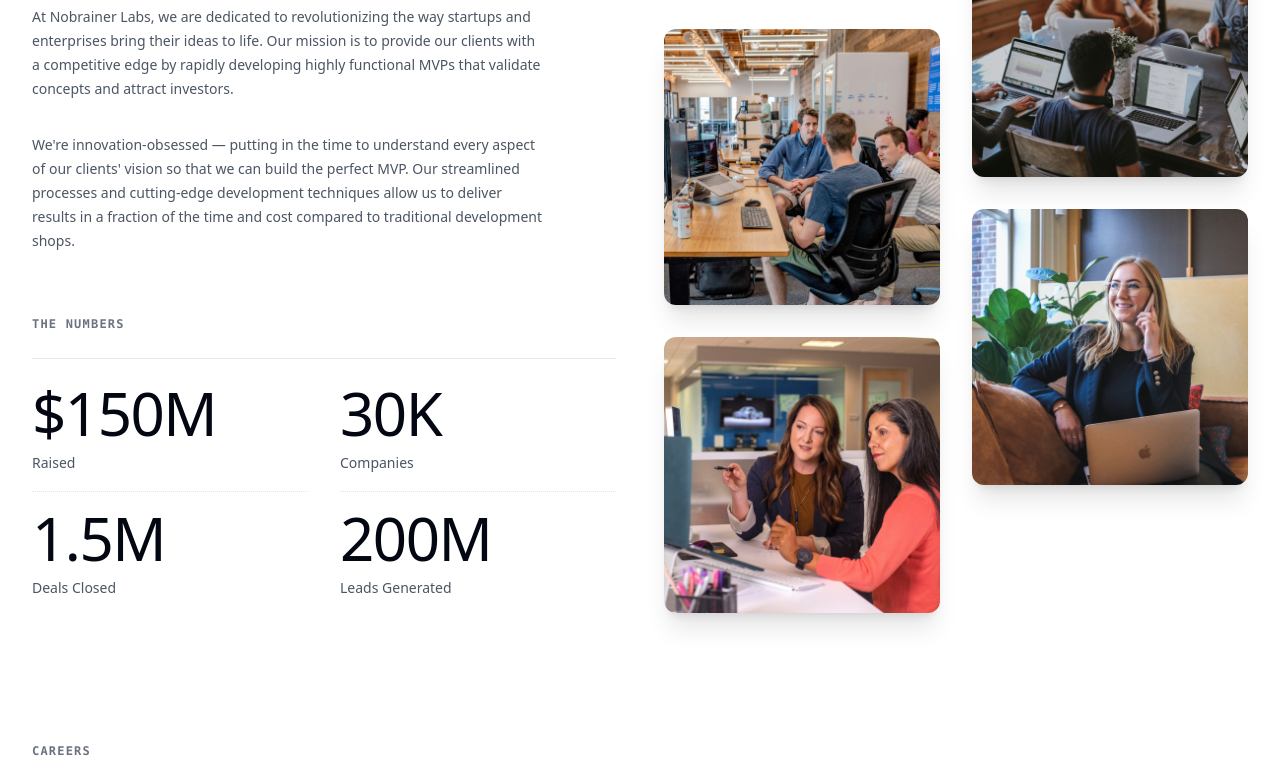
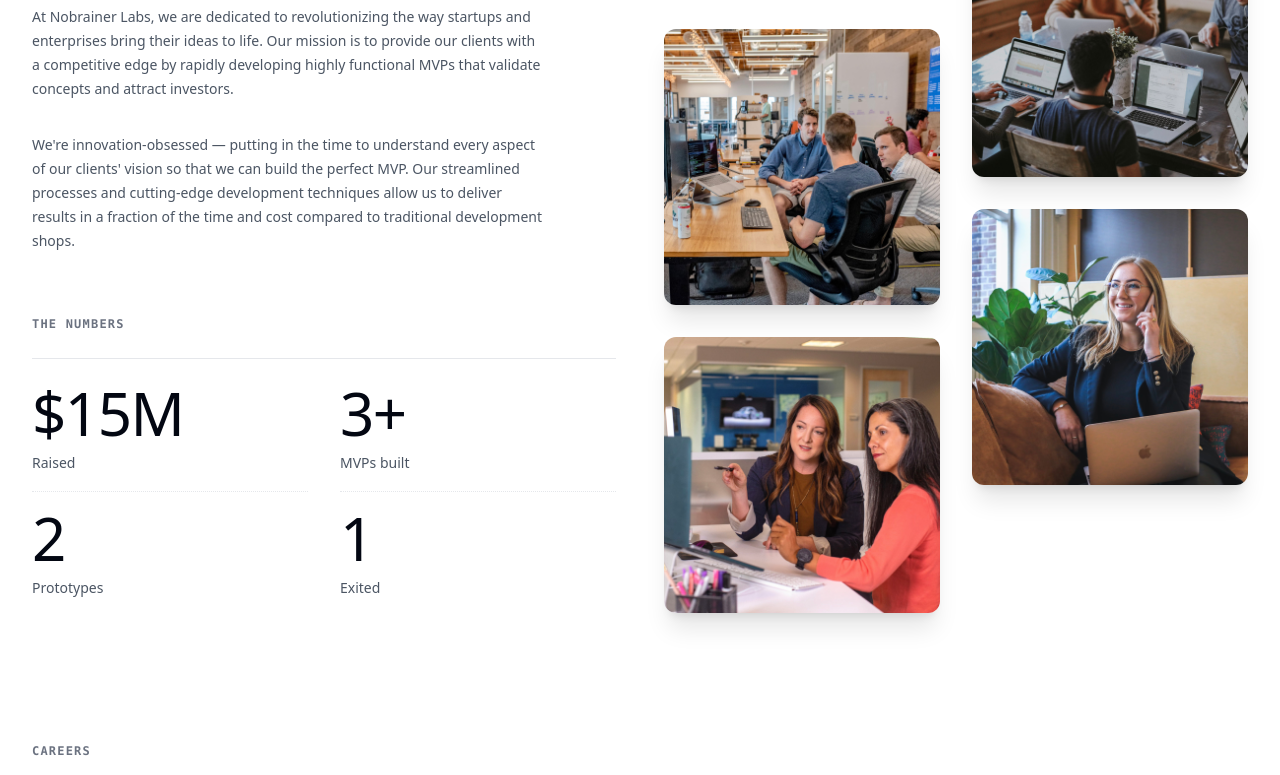
Before and after one commit to jaequery/nobrainerlabs, a Next.js app: page /company in a window 1280 px wide. Shown: the part 505-1280 px from the top of the page. Built offline with nearby package versions, Linux system fonts and the light colour scheme; a web font is replaced by a local one.

Commit message:
update company

```diff
--- a/src/app/company/page.tsx
+++ b/src/app/company/page.tsx
@@ -78,25 +78,25 @@ function Header() {
             <div className="flex flex-col gap-y-2 border-b border-dotted border-gray-200 pb-4">
               <dt className="text-sm/6 text-gray-600">Raised</dt>
               <dd className="order-first text-6xl font-medium tracking-tight">
-                $<AnimatedNumber start={100} end={150} />M
+                $<AnimatedNumber start={10} end={15} />M
               </dd>
             </div>
             <div className="flex flex-col gap-y-2 border-b border-dotted border-gray-200 pb-4">
-              <dt className="text-sm/6 text-gray-600">Companies</dt>
+              <dt className="text-sm/6 text-gray-600">MVPs built</dt>
               <dd className="order-first text-6xl font-medium tracking-tight">
-                <AnimatedNumber start={15} end={30} />K
+                <AnimatedNumber start={15} end={3} />+
               </dd>
             </div>
             <div className="flex flex-col gap-y-2 max-sm:border-b max-sm:border-dotted max-sm:border-gray-200 max-sm:pb-4">
-              <dt className="text-sm/6 text-gray-600">Deals Closed</dt>
+              <dt className="text-sm/6 text-gray-600">Prototypes</dt>
               <dd className="order-first text-6xl font-medium tracking-tight">
-                <AnimatedNumber start={0.9} end={1.5} decimals={1} />M
+                <AnimatedNumber start={0} end={2} decimals={0} />
               </dd>
             </div>
             <div className="flex flex-col gap-y-2">
-              <dt className="text-sm/6 text-gray-600">Leads Generated</dt>
+              <dt className="text-sm/6 text-gray-600">Exited</dt>
               <dd className="order-first text-6xl font-medium tracking-tight">
-                <AnimatedNumber start={150} end={200} />M
+                <AnimatedNumber start={0} end={1} />
               </dd>
             </div>
           </dl>
```
